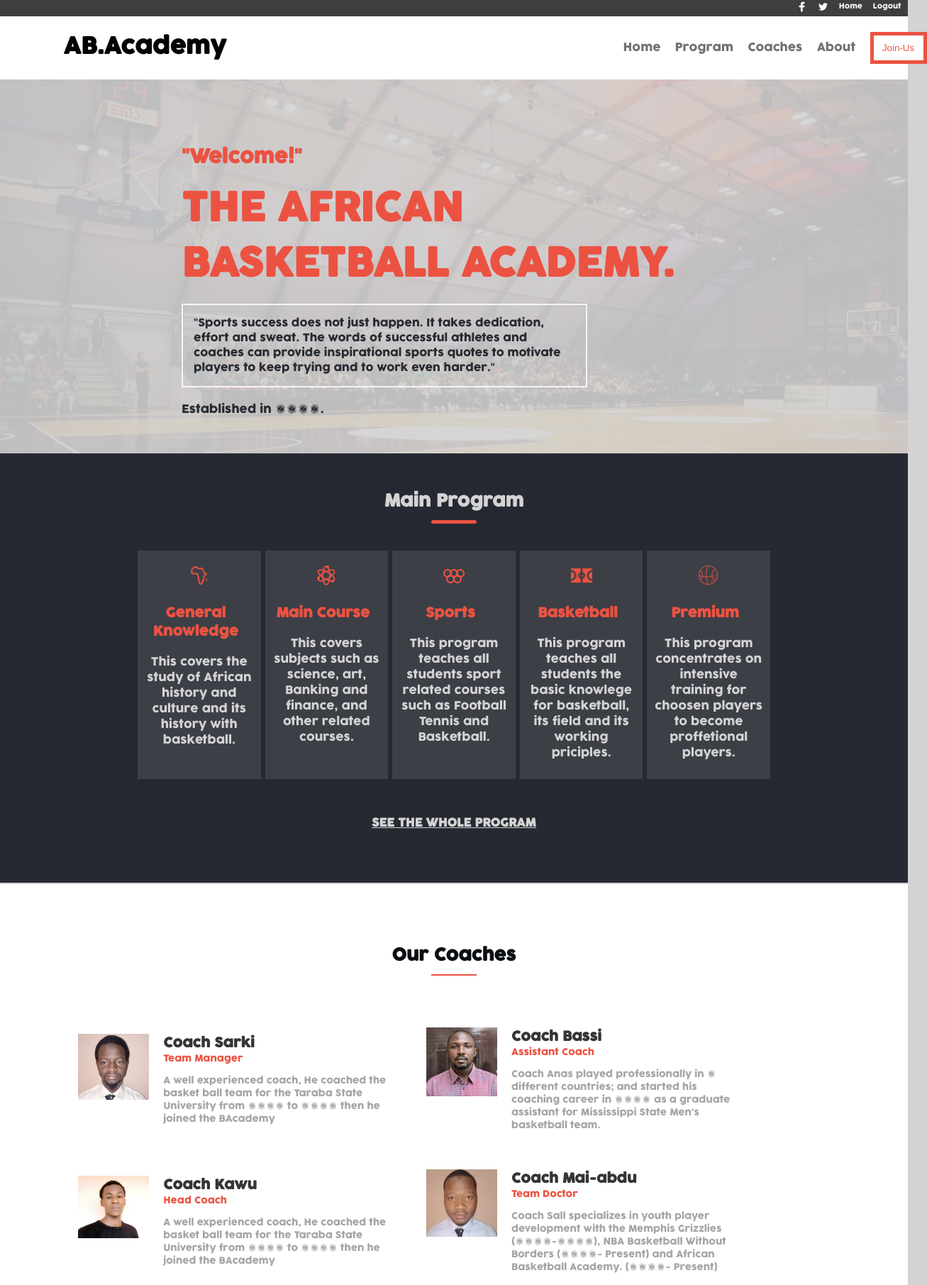
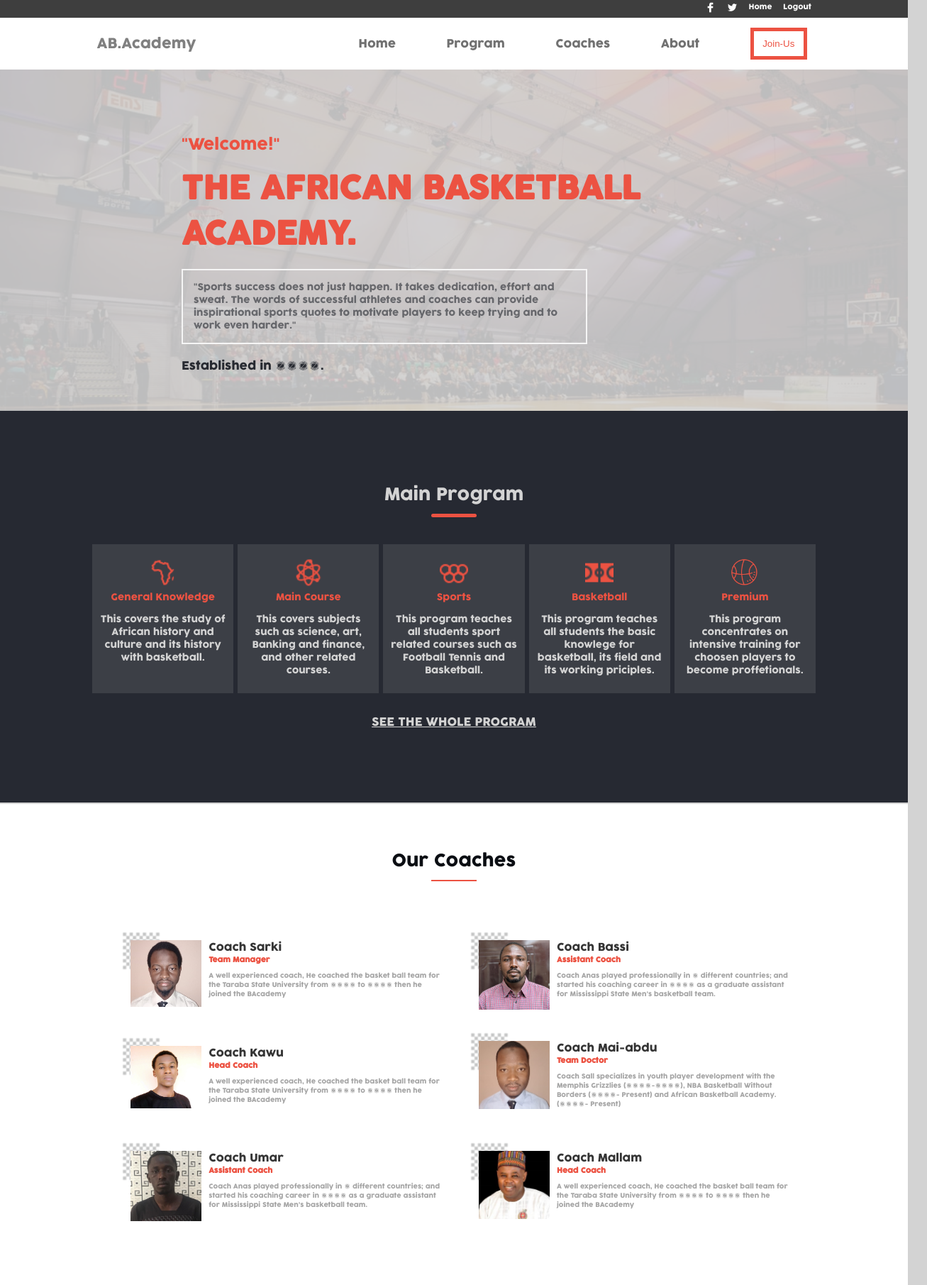
Before and after one commit to anasbassi/Capstone-Project-1, a website: page index.html in a window 1280 px wide. Shown: the top 1811 px of the page at 71% size, 1307 px wide, since content can reach past the window. Drawn offline with nearby package versions, Linux system fonts and the light colour scheme.

Commit message:
Add modifications to the website

```diff
--- a/css/styles.css
+++ b/css/styles.css
@@ -9,6 +9,26 @@ body {
   margin: 0;
   font-family: 'cocogoose', sans-serif;
   background-color: #d3d3d3;
+}
+
+h1 {
+  margin: 0;
+  font-weight: 500;
+}
+
+h2 {
+  margin: 0;
+  font-weight: 500;
+}
+
+h3 {
+  margin: 0;
+  font-weight: 500;
+}
+
+h4 {
+  margin: 0;
+  font-weight: 500;
 }
 
 ul {
@@ -49,7 +69,7 @@ ul {
     z-index: 10;
     flex-direction: column;
     align-items: flex-start;
-    background: rgba(246, 65, 46, 0.5);
+    background: white;
     transition: top 1s ease;
     backdrop-filter: blur(4px);
   }
@@ -64,7 +84,8 @@ ul {
   }
 
   .hambugger a {
-    color: white;
+    color: #3e3e3e;
+    opacity: 1;
     text-decoration: none;
   }
 
@@ -78,8 +99,8 @@ ul {
 .top-section {
   background-color: #3e3e3e;
   margin: 0;
-  padding: 2px;
   font-size: 10px;
+  padding: 3px 10%;
 }
 
 .top-section img {
@@ -104,24 +125,23 @@ ul {
 }
 
 .top-section li {
-  margin: 0 0.6%;
+  margin: 0 0.8%;
+  font-weight: 300;
 }
 
 /* *********Header Section********* */
 .logo {
-  margin-right: 35%;
+  margin: 0 0 0 40px;
 }
 
 .logo a {
   color: #030303;
   text-decoration: none;
+  opacity: 0.5;
+  font-size: small;
 }
 
 .header-container {
-  display: flex;
-  justify-content: space-between;
-  align-items: center;
-  padding: 0 7%;
   background-color: white;
 }
 
@@ -145,7 +165,10 @@ ul {
 }
 
 .navbar {
-  margin: 0 5%;
+  display: flex;
+  align-items: center;
+  justify-content: space-around;
+  margin: 0;
 }
 
 .navbar-nav {
@@ -153,11 +176,12 @@ ul {
   justify-content: space-around;
   align-items: center;
   width: 55%;
-  margin-right: -80px;
+  margin: 0 10px 0 0;
+  padding: 0;
 }
 
 .navbar-nav li {
-  margin: 0 6%;
+  margin: 2%;
 }
 
 .nav-item a {
@@ -182,6 +206,8 @@ ul {
   color: #d3d3d3;
   background-color: #f9f9f9;
   padding: 30px;
+  opacity: 0.5;
+  font-size: small;
 }
 
 .dropdown-icon {
@@ -198,7 +224,6 @@ ul {
 
   .dropdown-container {
     background-color: white;
-    opacity: 0.5;
   }
 }
 
@@ -237,14 +262,14 @@ ul {
 
 .main-section1 h1 {
   color: #ec5242;
-  font-size: 55px;
+  font-size: 45px;
   margin: 15px 0;
   font-weight: 800;
 }
 
 @media screen and (max-width: 768px) {
   .main-section1 h1 {
-    font-size: 45px;
+    font-size: 40px;
   }
 }
 
@@ -253,13 +278,13 @@ ul {
 }
 
 .main-section1 h3 {
-  font-size: 27px;
+  font-size: 22px;
   margin: 40px 0 0 0;
 }
 
 @media screen and (max-width: 768px) {
   .main-section1 h3 {
-    font-size: 18px;
+    font-size: 16px;
   }
 }
 
@@ -280,7 +305,8 @@ ul {
 }
 
 .main-details p {
-  font-size: 15px;
+  font-size: small;
+  opacity: 0.6;
   color: #272a31;
 }
 
@@ -311,7 +337,7 @@ ul {
 }
 
 .section-two h2 {
-  font-weight: 600;
+  font-weight: 500;
   margin: 0;
 }
 
@@ -332,13 +358,13 @@ ul {
 
 .program {
   background-color: #3c3f46;
-  width: 12%;
+  width: 14%;
   padding: 20px 10px 10px 10px;
   margin: 0 3px;
 }
 
 .program:hover {
-  border: 3px solid white;
+  border: 1px solid white;
 }
 
 @media screen and (max-width: 768px) {
@@ -347,24 +373,38 @@ ul {
     display: flex;
     margin: 5px 0;
     align-items: center;
+    text-align: left;
   }
 }
 
 .program img {
-  width: 30px;
+  width: 40px;
 }
 
 @media screen and (max-width: 768px) {
   .program img {
-    width: 30px;
-    height: 30px;
-    margin-right: 15px;
+    width: 40px;
+    height: 40px;
+    margin: 0 10px 0 10px;
   }
 }
 
 .program h3 {
   color: #ec5242;
-  margin-right: 10px;
+  margin: 0 15px;
+  font-weight: 400;
+  font-size: small;
+}
+
+@media screen and (max-width: 768px) {
+  .program h3 {
+    width: 200px;
+  }
+}
+
+.program p {
+  font-weight: 200;
+  font-size: small;
 }
 
 /* *********Section Three********* */
@@ -374,20 +414,23 @@ ul {
   justify-content: center;
   align-items: center;
   padding: 5% 0;
-  margin-top: 2px;
+  margin: 2px 0 2px 0;
   background-color: white;
   font-family: 'cocogoose', sans-serif;
 }
 
-.ceo-img {
-  width: 30%;
-  height: 300px;
+.section-three .logo {
+  border: 2px solid #d3d3d3;
+  padding: 40px;
 }
 
 .ceo-details {
   width: 50%;
   text-align: center;
   padding: 20px;
+  font-weight: 300;
+  font-size: small;
+  opacity: 0.5;
 }
 
 .ceo-container {
@@ -405,6 +448,8 @@ ul {
   display: flex;
   justify-content: space-between;
   width: 70%;
+  text-align: center;
+  font-size: small;
 }
 
 @media screen and (max-width: 768px) {
@@ -509,39 +554,53 @@ ul {
   padding: 40px 0;
 }
 
+.card-container-js {
+  display: flex;
+  align-items: center;
+  justify-content: center;
+  font-weight: 400;
+}
+
+.card-img {
+  width: 70px;
+  height: 70px;
+  background-image: url(../images/opacity_30px.png);
+  background-repeat: no-repeat;
+  background-size: cover;
+  margin-right: 15px;
+}
+
 .card-img img {
   width: 100px;
   max-height: 100px;
-  margin: 10px;
-}
-
-.card-imgx {
-  width: 50px;
-  height: 50px;
-  background-image: url(../images/multiply_26px.png);
-  margin-right: -100px;
+  margin: 20px;
 }
 
 .card-item {
   display: flex;
   flex-direction: column;
-  margin-left: 10px;
+  margin-left: 45px;
+  margin-top: 10px;
   padding-top: 10px;
 }
 
 .card-item h3 {
   color: #353535;
+  font-size: 15px;
+  font-weight: 500;
   margin: 0;
 }
 
 .card-item article {
-  font-size: small;
+  font-size: 10px;
   color: #ec5242;
+  font-weight: 600;
 }
 
 .card-item p {
-  font-size: small;
+  font-size: 9px;
   color: #a5a5a5;
+  font-weight: 500;
 }
 
 .card-section {
@@ -612,6 +671,7 @@ ul {
 .footer .logo {
   margin: 0 30px;
   padding-bottom: 50px;
+  font-size: xx-small;
 }
 
 .section-four .footer .logo {
@@ -621,10 +681,15 @@ ul {
 .section-four .footer {
   background-color: #424146;
   color: #e2e5e4;
+  padding: 25px;
 }
 
 @media screen and (max-width: 768px) {
   .section-four .footer {
     width: 100%;
   }
+
+  .footer-more {
+    font-size: small;
+  }
 }
--- a/index.html
+++ b/index.html
@@ -7,7 +7,7 @@
   <link rel="stylesheet" href="css/bootstrap-icons.css">
   <link rel="stylesheet" href="css/boxicons.min.css">
   <link rel="stylesheet" href="css/styles.css">
-  <title>Document</title>
+  <title>African Basketball Academy</title>
 </head>
 <body>
   <section class="hambugger display-none">
@@ -28,10 +28,10 @@
     </ul>
   </section>
   <header class="header-container">
-    <div class="logo">
-      <a href=""><h1>AB.Academy</h1></a>
-    </div>
     <nav class="navbar">
+      <div class="logo">
+        <a href="index.html"><h1>AB.Academy</h1></a>
+      </div>
       <ul class="navbar-nav">
         <li class="nav-item"><a href="index.html">Home</a></li>
         <li class="nav-item"><a href="#program">Program</a></li>
@@ -56,7 +56,8 @@
       </div>
     </section>
     <section class="section-two" id="program">
-      <h2>Main Program</h2>
+      <div class="section-two">
+        <h2>Main Program</h2>
       <hr>
       <div class="program-container">
         <div class="program">
@@ -82,10 +83,11 @@
         <div class="program">
           <img src="images/basketball_64px.png" alt="basketball-icon">
           <h3>Premium</h3>
-          <p>This program concentrates on intensive training for choosen players to become proffetional players.</p>
+          <p>This program concentrates on intensive training for choosen players to become proffetionals.</p>
         </div>
       </div>
       <h4><a href="#">SEE THE WHOLE PROGRAM</a></h4>
+      </div>
     </section>
     <section class="section-three" id="coaches">
       <h2>Our Coaches</h2>
@@ -108,7 +110,7 @@
     <div class="logo">
       <h1>AB.Academy</h1>
     </div>
-    <div>
+    <div class="footer-more">
       <p>© (c) 2021 NBA Media Ventures, LLC. All Rights Reserved.</p>
       <p>Privacy Policy</p>
       <p>Terms of Use</p>
--- a/script.js
+++ b/script.js
@@ -13,6 +13,12 @@ const coaches1 = [
     remark: 'A well experienced coach, He coached the basket ball team for the Taraba State University from 2012 to 2018 then he joined the BAcademy',
     thumbnail: 'kawu.jpeg',
   },
+  {
+    name: 'Coach Umar',
+    position: 'Assistant Coach',
+    remark: 'Coach Anas played professionally in 6 different countries; and started his coaching career in 2016 as a graduate assistant for Mississippi State Men’s basketball team.',
+    thumbnail: 'umar.jpg',
+  },
 ];
 
 const coaches2 = [
@@ -27,6 +33,12 @@ const coaches2 = [
     position: 'Team Doctor',
     remark: ' Coach Sall specializes in youth player development with the Memphis Grizzlies (2018-2020), NBA Basketball Without Borders (2019- Present) and African Basketball Academy. (2020- Present)',
     thumbnail: 'abdallah.jpeg',
+  },
+  {
+    name: 'Coach Mallam',
+    position: 'Head Coach',
+    remark: 'A well experienced coach, He coached the basket ball team for the Taraba State University from 2012 to 2018 then he joined the BAcademy',
+    thumbnail: 'mallam.jpg',
   },
 ];
 
@@ -56,5 +68,6 @@ for (let i = 0; i < coaches1.length; i += 1) {
     </div>
   </div>
     `;
+  coachContainer.classList.add('card-container-js');
   coachSection.appendChild(coachContainer);
 }
```
Also changed, not shown: about.html (+10 -10 lines), README.md, images/chess-board.png (added), images/chess_board_32px.png (added), images/mallam.jpg (added), images/opacity_30px.png (added), images/umar.jpg (added).
